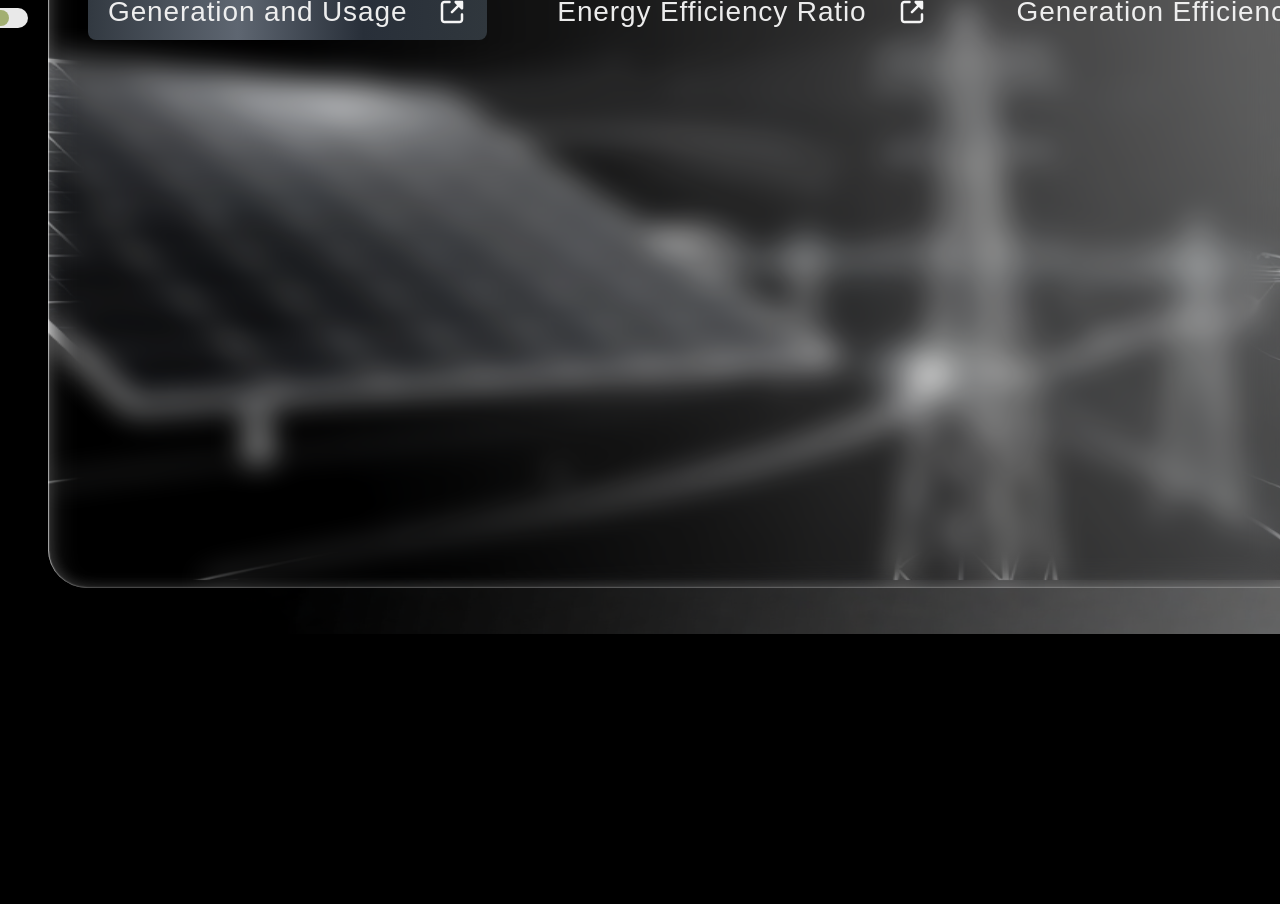
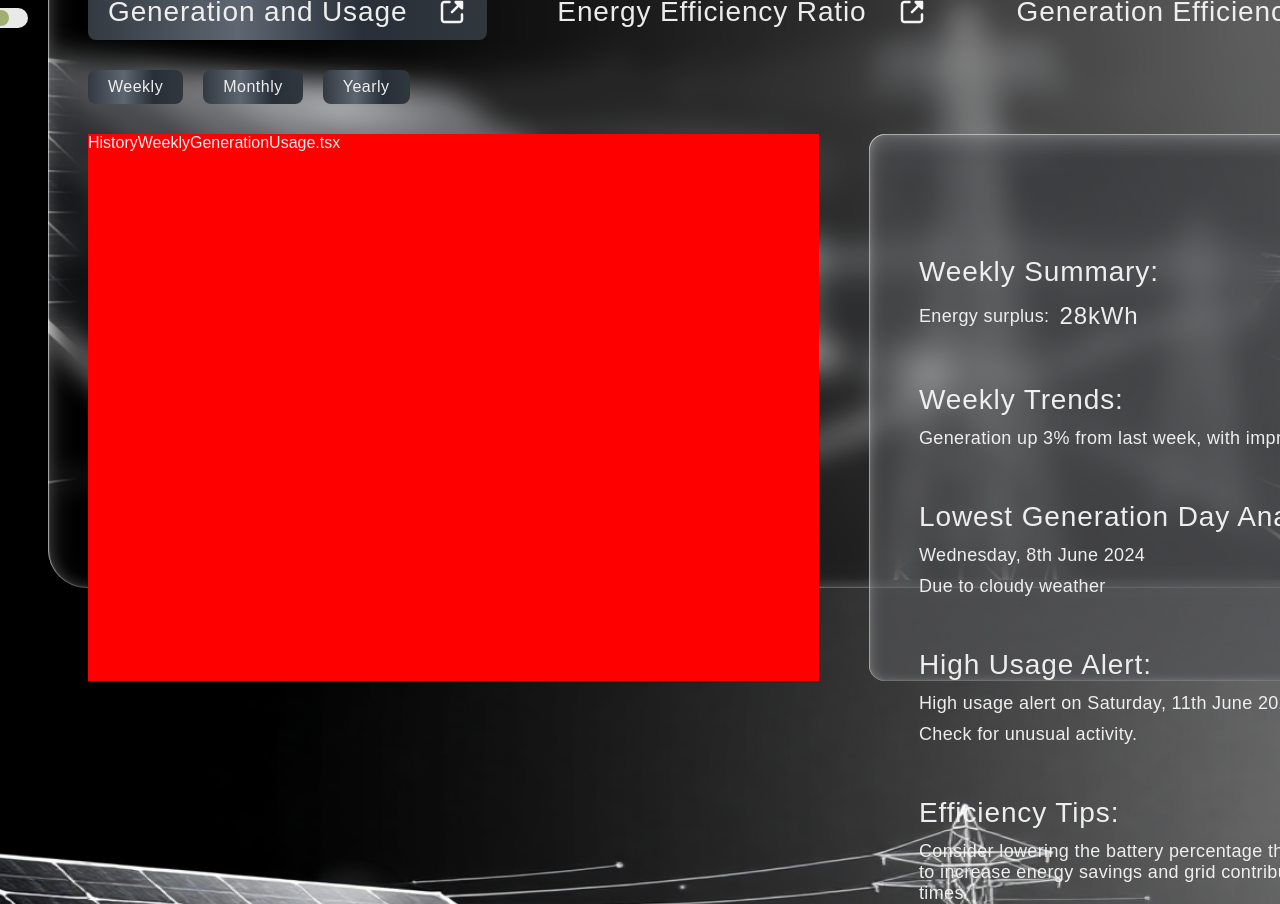
Before and after one commit to Miya-JW/AoteaEnergy, a React (Vite) app in the folder frontend/: page /history in a window 1280 px wide. Shown: the part 220-1124 px from the top of the page. Before the commit the page ends 854 px from the top, so only its background shows below. Built offline with nearby package versions, Linux system fonts and the light colour scheme; a web font is replaced by a local one.

Commit message:
Feat: Complete content part of Generation and Usage Page(Historical Analysis)

```diff
--- /dev/null
+++ b/frontend/src/components/diagrams/HistoryWeeklyGenerationUsage.tsx
@@ -0,0 +1,11 @@
+import React from 'react';
+
+const HistoryWeeklyGenerationUsage: React.FC = () => {
+    return (
+        <div>
+            HistoryWeeklyGenerationUsage.tsx
+        </div>
+    );
+};
+
+export default HistoryWeeklyGenerationUsage;
--- a/frontend/src/components/header/NavigationBarHistory.tsx
+++ b/frontend/src/components/header/NavigationBarHistory.tsx
@@ -9,17 +9,17 @@ const NavigationBarHistory: React.FC<NavigationBarHistoryProps> = ({ page }) =>
         <div className='flex-left mt-100  '>
 
 
-            <div className={`two-column-layout p-10-20 cursor-pointer ${page === 'generation-and-usage' ? 'navigation-menu' : ''}`} onClick={() => window.location.href = '/generation-and-usage'} >
+            <div className={`two-column-layout p-10-20 cursor-pointer ${page === 'generation-and-usage' ? 'background-menu' : ''}`} onClick={() => window.location.href = '/generation-and-usage'} >
                 <div className='font-28'>Generation and Usage</div>
                 <img src={ShareIcon} alt='share' className='ml-30' />
             </div>
 
-            <div className={`two-column-layout p-10-20 ml-50 cursor-pointer ${page === 'energy-efficiency-ratio' ? 'navigation-menu' : ''}`} onClick={() => window.location.href = '/energy-efficiency-ratio'}>
+            <div className={`two-column-layout p-10-20 ml-50 cursor-pointer ${page === 'energy-efficiency-ratio' ? 'background-menu' : ''}`} onClick={() => window.location.href = '/energy-efficiency-ratio'}>
                 <div className='font-28 '>Energy Efficiency Ratio</div>
                 <img src={ShareIcon} alt='share' className='ml-30' />
             </div>
 
-            <div className={`two-column-layout p-10-20 ml-50 cursor-pointer ${page === 'generation-efficiency' ? 'navigation-menu' : ''}`} onClick={() => window.location.href = '/generation-efficiency'}>
+            <div className={`two-column-layout p-10-20 ml-50 cursor-pointer ${page === 'generation-efficiency' ? 'background-menu' : ''}`} onClick={() => window.location.href = '/generation-efficiency'}>
                 <div className='font-28 '>Generation Efficiency</div>
                 <img src={ShareIcon} alt='share' className='ml-30' />
             </div>
--- /dev/null
+++ b/frontend/src/components/history/WeeklySummary.tsx
@@ -0,0 +1,52 @@
+import React from 'react';
+import ShareIcon from '../../assets/svg/share.svg';
+
+const WeeklySummary: React.FC = () => {
+    return (
+        <div className=''>
+            {/* share icon */}
+            <div className='centered-content circle size-40 background-color-light mt-10 mr-10 self-end' >
+                <img src={ShareIcon} alt='share' className='size-20' />
+            </div>
+
+            <div className='ml-50 mt-70'>
+                <div className='font-28'>Weekly Summary:</div>
+                <div className='flex-left-center mt-10'>
+                    {/* TODO */}
+                    <div className='font-18 '>Energy surplus:</div>
+                    <div className='font-24 ml-10'>28kWh</div>
+                </div>
+            </div>
+
+            <div className='ml-50 mt-50'>
+                <div className='font-28'>Weekly Trends:</div>
+                {/* TODO */}
+                <div className='font-18 mt-10'>Generation up 3% from last week, with improved weather conditions.</div>
+            </div>
+
+            <div className='ml-50 mt-50'>
+                <div className='font-28'>Lowest Generation Day Analysis:</div>
+                {/* TODO */}
+                <div className='font-18 mt-10'>Wednesday, 8th June 2024 </div>
+                <div className='font-18 mt-10'> Due to cloudy weather</div>
+            </div>
+
+            <div className='ml-50 mt-50'>
+                <div className='font-28'>High Usage Alert:</div>
+                {/* TODO */}
+                <div className='font-18 mt-10'> High usage alert on Saturday, 11th June 2024: 38 kWh. </div>
+                <div className='font-18 mt-10'> Check for unusual activity.</div>
+            </div>
+
+            <div className='ml-50 mt-50'>
+                <div className='font-28'>Efficiency Tips:</div>
+                {/* TODO */}
+                <div className='font-18 mt-10 mr-50'> Consider lowering the battery percentage threshold for Smart Energy Share to increase energy savings and grid contributions during peak production times</div>
+            </div>
+
+
+        </div>
+    );
+};
+
+export default WeeklySummary;
--- a/frontend/src/pages/GenerationAndUsage.tsx
+++ b/frontend/src/pages/GenerationAndUsage.tsx
@@ -2,6 +2,9 @@ import React from 'react';
 import Header from '../components/header/Header';
 import SideBar from '../components/sideMenu/SideMenu';
 import NavigationBarHistory from '../components/header/NavigationBarHistory';
+
+import HistoryWeeklyGenerationUsage from '../components/diagrams/HistoryWeeklyGenerationUsage';
+import WeeklySummary from '../components/history/WeeklySummary';
 
 const GenerationAndUsage: React.FC = () => {
     return (
@@ -9,8 +12,25 @@ const GenerationAndUsage: React.FC = () => {
             <SideBar />
             <div>
                 <Header page={'history'} />
-                <div className='historyContainer'>
-                   <NavigationBarHistory page='generation-and-usage' />
+                <div className='width-100 height-80'>
+                    <NavigationBarHistory page='generation-and-usage' />
+
+                    {/* weekly monthly yearly */}
+                    <div className='flex-left-center mt-30'>
+                        <div className='background-time p-5-20 font-16'>Weekly</div>
+                        <div className='background-time p-5-20 font-16 ml-20'>Monthly</div>
+                        <div className='background-time p-5-20 font-16 ml-20'>Yearly</div>
+                    </div>
+                    {/* main content */}
+                    <div className='flex-center width-100 height-90 mt-30' >
+                        <div className='width-50 ' style={{ backgroundColor: 'red' }}>
+                            <HistoryWeeklyGenerationUsage />
+                        </div>
+                        <div className='width-50 ml-50 transparent-card' >
+                            <WeeklySummary />
+                        </div>
+                    </div>
+
                 </div>
             </div>
         </div>
--- a/frontend/src/styles/background.css
+++ b/frontend/src/styles/background.css
@@ -5,3 +5,13 @@
 .background-color-light{
     background-color: var(--background-color-light);
 }
+
+.background-menu {
+    border-radius: 8px;
+    background: linear-gradient(270deg, #30373D 0%, #282F39 31%, #5E6671 62.5%, #323941 100%);
+}
+
+.background-time {
+    border-radius: 8px;
+    background: linear-gradient(270deg, #30373D 0%, #282F39 31%, #5E6671 62.5%, #323941 100%);
+}
--- a/frontend/src/styles/flexboxAndGrid.css
+++ b/frontend/src/styles/flexboxAndGrid.css
@@ -44,3 +44,9 @@
     justify-content: space-between;
     align-items: flex-start;
 }
+
+/* selfAlign */
+.self-end {
+    align-self: flex-end;
+    margin-left: auto;
+}
--- a/frontend/src/styles/spacing.css
+++ b/frontend/src/styles/spacing.css
@@ -11,6 +11,9 @@
     margin-top: 100px;
 }
 
+.mt-70 {
+    margin-top: 70px;
+}
 .mt-50{
     margin-top: 50px;
 }
@@ -72,9 +75,15 @@
     margin-left: 10px;
 }
 
-
+.mr-50{
+    margin-right: 50px;
+}
 .mr-30{
     margin-right: 30px;
+}
+
+.mr-10{
+    margin-right: 10px;
 }
 
 
@@ -97,6 +106,10 @@
     padding: 10px 20px;
 }
 
+.p-5-20{
+    padding: 5px 20px;
+}
+
 .line-gap-30{
     line-height: 30px;
 }
--- a/frontend/src/styles/style.css
+++ b/frontend/src/styles/style.css
@@ -102,9 +102,3 @@ body {
 .weatherOverview {
     grid-area: weatherOverview;
 }
-
-
-.navigation-menu {
-    border-radius: 8px;
-    background: linear-gradient(270deg, #30373D 0%, #282F39 31%, #5E6671 62.5%, #323941 100%);
-}
```
Also changed, not shown: frontend/src/assets/svg/share.svg (added).
